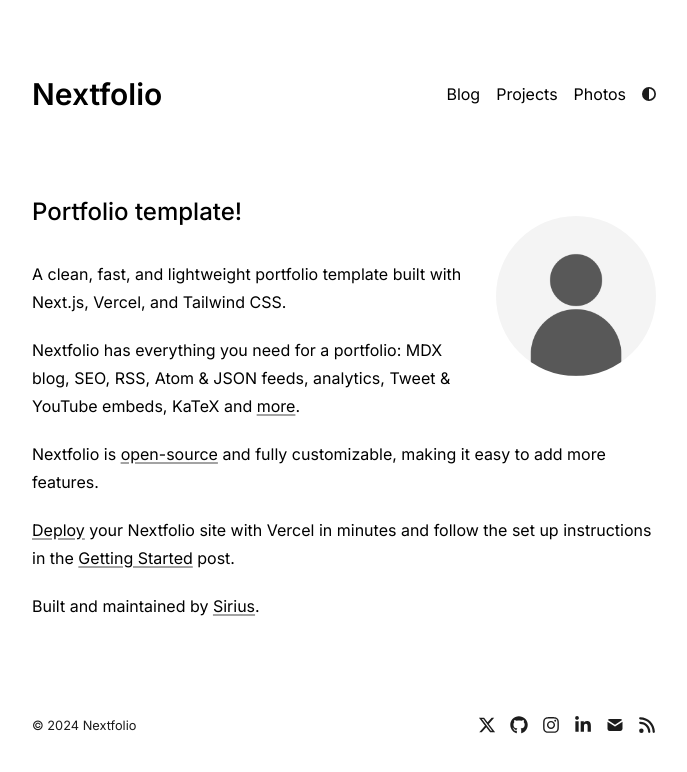
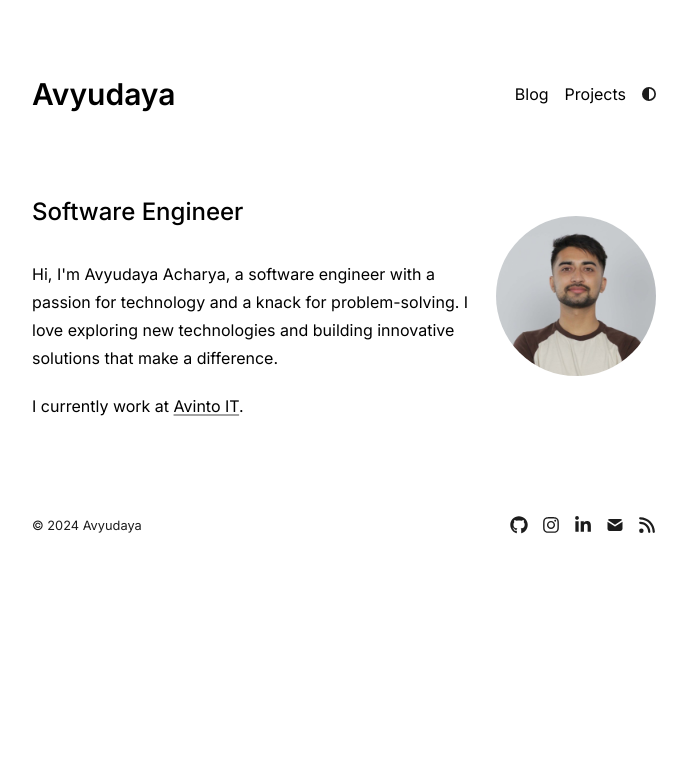
Before and after one commit to avyudaya/avyudayaacharya.com.np, a Next.js app: page / in a window 1280 px wide. Shown: the top 772 px of the page, without its empty margins (296-983 px from the left). Built offline with nearby package versions, Linux system fonts and the light colour scheme.

Commit message:
updated with my info

```diff
--- a/app/blog/[slug]/page.tsx
+++ b/app/blog/[slug]/page.tsx
@@ -45,12 +45,6 @@
           url: ogImage,
         },
       ],
-    },
-    twitter: {
-      card: "summary_large_image",
-      title,
-      description,
-      images: [ogImage],
     },
   };
 }
--- a/app/blog/page.tsx
+++ b/app/blog/page.tsx
@@ -7,11 +7,12 @@
 };
 
 export default function BlogPosts() {
-  let allBlogs = getBlogPosts();
+  // let allBlogs = getBlogPosts();
+  let allBlogs = []
 
   return (
     <section>
-      <h1 className="mb-8 text-2xl font-medium">Our Blog</h1>
+      <h1 className="mb-8 text-2xl font-medium">Blogs</h1>
       <div>
         {allBlogs
           .sort((a, b) => {
--- a/app/components/footer.tsx
+++ b/app/components/footer.tsx
@@ -2,7 +2,6 @@
 
 import React from "react";
 import {
-  FaXTwitter,
   FaGithub,
   FaInstagram,
   FaRss,
@@ -24,7 +23,6 @@
 function SocialLinks() {
   return (
     <div className="flex text-lg gap-3.5 float-right transition-opacity duration-300 hover:opacity-90">
-      <SocialLink href={socialLinks.twitter} icon={FaXTwitter} />
       <SocialLink href={socialLinks.github} icon={FaGithub} />
       <SocialLink href={socialLinks.instagram} icon={FaInstagram} />
       <SocialLink href={socialLinks.linkedin} icon={FaLinkedinIn} />
@@ -42,7 +40,7 @@
       <time>© {YEAR}</time>{" "}
       <a
         className="no-underline"
-        href={socialLinks.twitter}
+        href={socialLinks.linkedin}
         target="_blank"
         rel="noopener noreferrer"
       >
--- a/app/components/nav.tsx
+++ b/app/components/nav.tsx
@@ -5,7 +5,7 @@
 const navItems = {
   "/blog": { name: "Blog" },
   "/projects": { name: "Projects" },
-  "/photos": { name: "Photos" },
+  // "/photos": { name: "Photos" },
 };
 
 export function Navbar() {
--- a/app/config.ts
+++ b/app/config.ts
@@ -1,16 +1,15 @@
 export const metaData = {
   baseUrl: "https://nextfolio-template.vercel.app/",
-  title: "Nextfolio",
-  name: "Sirius",
+  title: "Avyudaya",
+  name: "Avyudaya Acharya",
   ogImage: "/opengraph-image.png",
   description:
     "A clean, fast, and lightweight portfolio template built with Next.js, Vercel, and Tailwind CSS for optimal performance.",
 };
 
 export const socialLinks = {
-  twitter: "https://x.com/1tssirius",
-  github: "https://github.com/1msirius/Nextfolio",
-  instagram: "https://www.instagram.com/",
-  linkedin: "https://www.linkedin.com/",
-  email: "mailto:example@gmail.com",
+  github: "https://github.com/avyudaya",
+  instagram: "https://www.instagram.com/avyudaya.acharya/",
+  linkedin: "https://www.linkedin.com/in/avyudaya-acharya/",
+  email: "mailto:avyudaya24@gmail.com",
 };
--- a/app/layout.tsx
+++ b/app/layout.tsx
@@ -36,10 +36,6 @@
       "max-image-preview": "large",
       "max-snippet": -1,
     },
-  },
-  twitter: {
-    title: metaData.name,
-    card: "summary_large_image",
   },
   icons: {
     icon: "/favicon.ico",
--- a/app/page.tsx
+++ b/app/page.tsx
@@ -4,11 +4,11 @@
 export default function Page() {
   return (
     <section>
-      <a href={socialLinks.twitter} target="_blank">
+      <a href={socialLinks.linkedin} target="_blank">
         <Image
-          src="/profile.png"
+          src="/profile.jpg"
           alt="Profile photo"
-          className="rounded-full bg-gray-100 block lg:mt-5 mt-0 lg:mb-5 mb-10 mx-auto sm:float-right sm:ml-5 sm:mb-5 grayscale hover:grayscale-0"
+          className="rounded-full bg-gray-100 block lg:mt-5 mt-0 lg:mb-5 mb-10 mx-auto sm:float-right sm:ml-5 sm:mb-5"
           unoptimized
           width={160}
           height={160}
@@ -16,32 +16,32 @@
         />
       </a>
       <h1 className="mb-8 text-2xl font-medium">
-        Portfolio template!
+        Software Engineer
       </h1>
       <div className="prose prose-neutral dark:prose-invert">
         <p>
-          A clean, fast, and lightweight portfolio template built with Next.js,
-          Vercel, and Tailwind CSS.
+          Hi, I'm Avyudaya Acharya, a software engineer with a passion for
+          technology and a knack for problem-solving. I love exploring new
+          technologies and building innovative solutions that make a difference.
         </p>
         <p>
-          Nextfolio has everything you need for a portfolio: MDX blog, SEO, RSS,
-          Atom & JSON feeds, analytics, Tweet & YouTube embeds, KaTeX and {""}
+          I currently work at{" "}
           <a
             target="_blank"
-            href="https://github.com/1msirius/Nextfolio?tab=readme-ov-file#features"
+            href="https://www.avinto.no/en"
           >
-            more
+            Avinto IT
           </a>
           .
         </p>
-        <p>
+        {/* <p>
           Nextfolio is{" "}
           <a href={socialLinks.github} target="_blank">
             open-source
           </a>{" "}
           and fully customizable, making it easy to add more features.
-        </p>
-        <p>
+        </p> */}
+        {/* <p>
           <a
             href="https://vercel.com/new/clone?repository-url=https%3A%2F%2Fgithub.com%2F1msirius%2FNextfolio"
             target="_blank"
@@ -51,14 +51,14 @@
           your Nextfolio site with Vercel in minutes and follow the set up
           instructions in the{" "}
           <a href="/blog/getting-started">Getting Started</a> post.
-        </p>
-        <p>
+        </p> */}
+        {/* <p>
           Built and maintained by{" "}
           <a href="https://imsirius.xyz/" target="_blank">
-            Sirius
+            Avyudaya
           </a>
           .
-        </p>
+        </p> */}
       </div>
     </section>
   );
--- a/app/projects/project-data.tsx
+++ b/app/projects/project-data.tsx
@@ -6,16 +6,16 @@
 }
 
 export const projects: Project[] = [
-  {
-    title: "Mithril AI",
-    year: 2024,
-    description: "Open science AI resarch lab",
-    url: "https://github.com/mithrilai",
-  },
-  {
-    title: "OpenDeepLearning",
-    year: 2023,
-    description: "Open source AI education resources",
-    url: "https://opendeeplearning.xyz/",
-  },
+  // {
+  //   title: "Mithril AI",
+  //   year: 2024,
+  //   description: "Open science AI resarch lab",
+  //   url: "https://github.com/mithrilai",
+  // },
+  // {
+  //   title: "OpenDeepLearning",
+  //   year: 2023,
+  //   description: "Open source AI education resources",
+  //   url: "https://opendeeplearning.xyz/",
+  // },
 ];
--- a/content/getting-started.mdx
+++ b/content/getting-started.mdx
@@ -48,7 +48,6 @@
 };
 
 export const socialLinks = {
-  twitter: "https://x.com/1tssirius", // Update with your Twitter URL
   github: "https://github.com/1msirius/Nextfolio", // Update with your GitHub URL
   instagram: "https://www.instagram.com/", // Update with your Instagram URL
   linkedin: "https://www.linkedin.com/", // Update with your LinkedIn URL
```
Also changed, not shown: public/profile.jpg (added), public/profile.png (deleted).
